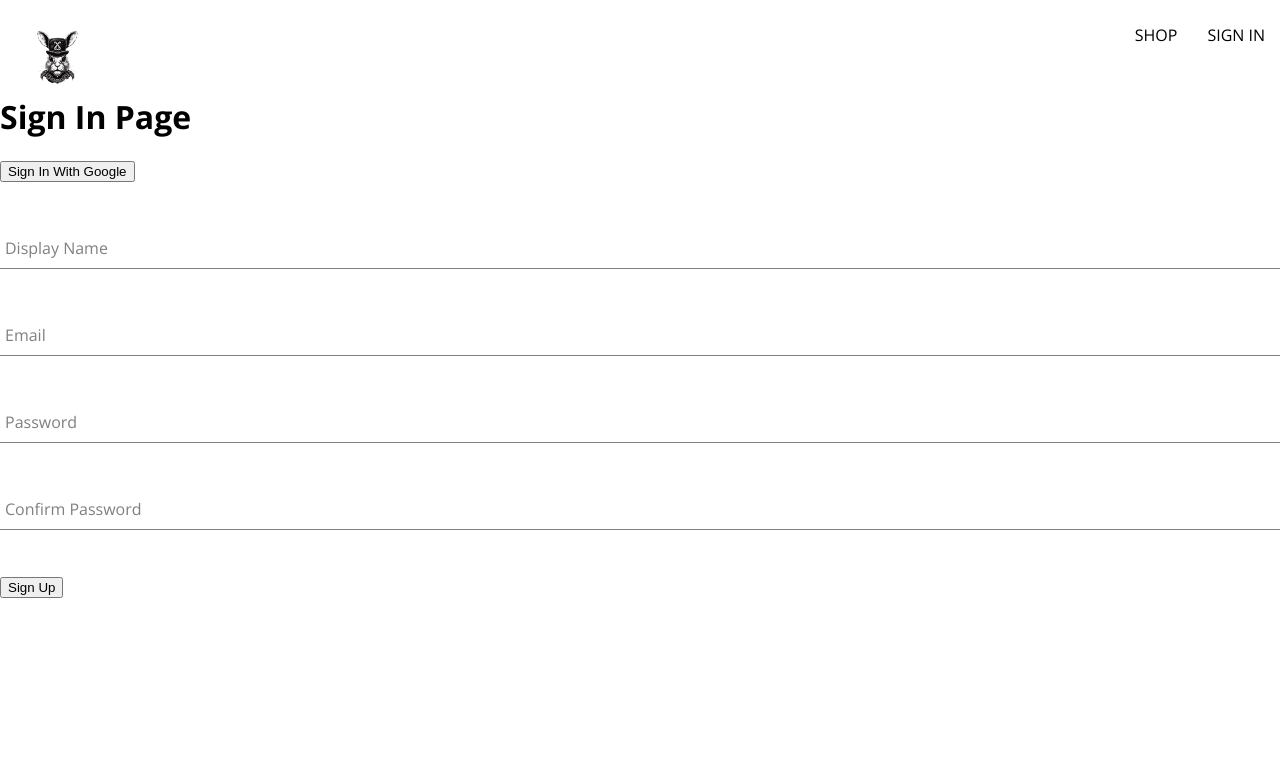
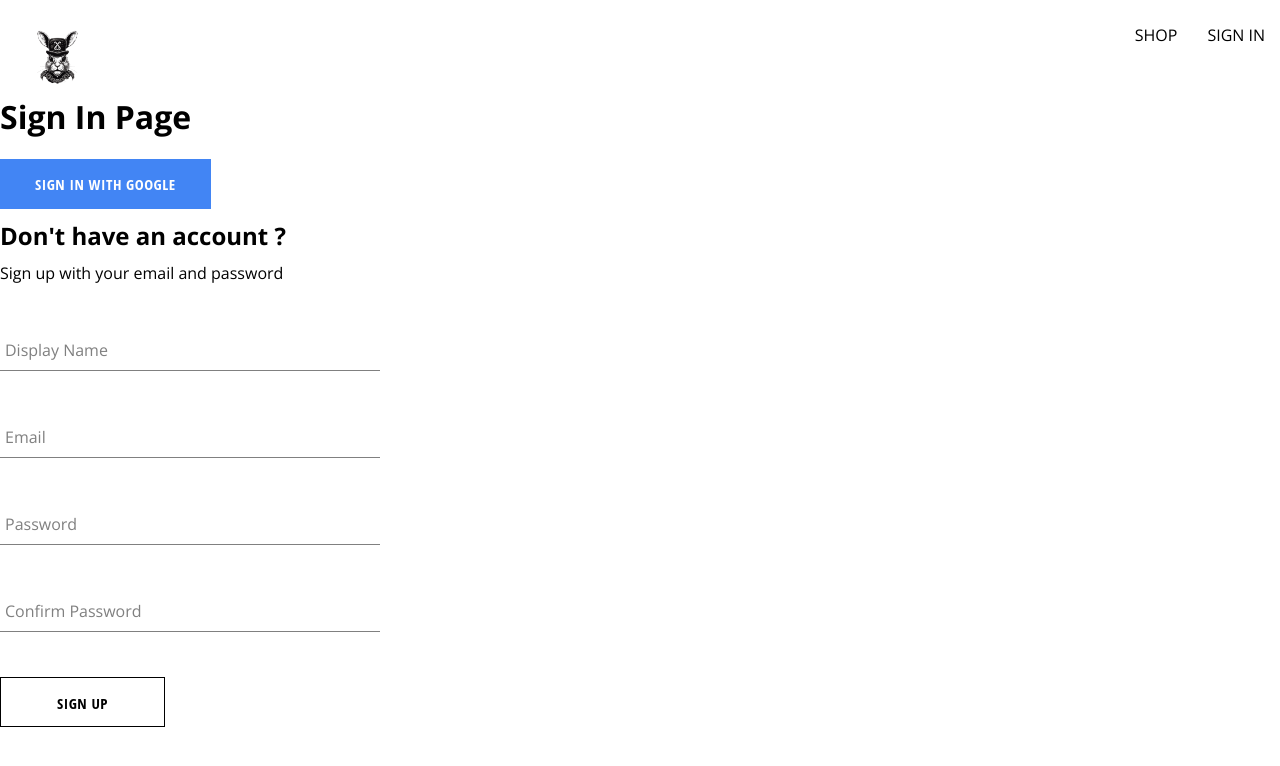
Before and after one commit to Matt-Hamilton-GitHub/bunny-clothes, a React (Create React App) app: page /sign-in in a window 1280 px wide. Shown: the top 766 px of the page. Built offline with nearby package versions, Linux system fonts and the light colour scheme.

Commit message:
sign-up buttons styled

```diff
--- a/package.json
+++ b/package.json
@@ -11,6 +11,7 @@
     "react-dom": "^18.2.0",
     "react-router-dom": "^6.11.2",
     "react-scripts": "5.0.1",
+    "styled-components": "^6.0.0-rc.3",
     "web-vitals": "^2.1.4"
   },
   "scripts": {
--- /dev/null
+++ b/src/components/button/button.component.jsx
@@ -0,0 +1,77 @@
+import React from 'react'
+import styled from 'styled-components'
+
+
+
+const BUTTON_TYPE_CLASSES = {
+    google: 'google-sign-in',
+    inverted: 'inverted'
+}
+
+ const Button = ({children, buttonType, ...otherProps}) => {
+
+
+  return (
+    <Wrapper>
+        <button
+        className={`button-container ${BUTTON_TYPE_CLASSES[buttonType]}`}
+        {...otherProps} >
+            {children}
+        </button>
+    </Wrapper>
+  )
+}
+
+
+export default Button;
+
+const Wrapper = styled.div`
+.button-container {
+    min-width: 165px;
+    width: auto;
+    height: 50px;
+    letter-spacing: 0.5px;
+    line-height: 50px;
+    padding: 0 35px 0 35px;
+    font-size: 15px;
+    background-color: black;
+    color: white;
+    text-transform: uppercase;
+    font-family: 'Open Sans Condensed';
+    font-weight: bolder;
+    border: none;
+    cursor: pointer;
+    display: flex;
+    justify-content: center;
+
+    &:hover {
+      background-color: white;
+      color: black;
+      border: 1px solid black;
+    }
+
+    &.google-sign-in {
+      background-color: #4285f4;
+      color: white;
+
+      &:hover {
+        background-color: #357ae8;
+        border: none;
+      }
+    }
+
+    &.inverted {
+      background-color: white;
+      color: black;
+      border: 1px solid black;
+
+      &:hover {
+        background-color: black;
+        color: white;
+        border: none;
+      }
+    }
+  }
+
+
+`
--- a/src/components/sign-up/SignUp.jsx
+++ b/src/components/sign-up/SignUp.jsx
@@ -3,6 +3,7 @@
 import { useState } from 'react'
 import { createAuthUserWithEmailAndPassword, createUserDocumentFromAuth } from '../../utils/firebase/firebase.utils'
 
+import Button from '../button/button.component'
 import FormInput from '../form-input/FormInput'
 export const SignUp = () => {
 
@@ -48,19 +49,16 @@
     }
 
   return (
-    <Wrapper>
-
-
+    <Wrapper className='sign-up-container'>
+        <h2>Don't have an account ?</h2>
+        <span>Sign up with your email and password</span>
         <form onSubmit={handleSubmit}>
-
-
-
             <FormInput label='Display Name' type="text" required onChange={handleChange} name='displayName' value={displayName}></FormInput>
             <FormInput label='Email' type="email" required onChange={handleChange} name='email' value={email}></FormInput>
             <FormInput label='Password'  type="password" required onChange={handleChange} name='password' value={password}></FormInput>
             <FormInput label='Confirm Password'  type="password" required onChange={handleChange} name='confirmPassword' value={confirmPassword}></FormInput>
 
-            <button type="submit">Sign Up</button>
+            <Button buttonType='inverted' type="submit">Sign Up</Button>
         </form>
     </Wrapper>
   )
@@ -69,4 +67,11 @@
 
 const Wrapper = styled.div`
 
-  `
+display:flex;
+flex-direction: column;
+width: 380px;
+
+h2{
+margin: 10px 0;
+}
+`
--- a/src/routes/sign-in/sign-in.component.jsx
+++ b/src/routes/sign-in/sign-in.component.jsx
@@ -4,6 +4,7 @@
 import styled from 'styled-components'
 import { auth, createUserDocumentFromAuth, signInWithGooglePopup, signInWithGoogleRedirect } from '../../utils/firebase/firebase.utils'
 
+import Button from '../../components/button/button.component'
 import { SignUp } from '../../components/sign-up/SignUp'
 
 const SignIn = () => {
@@ -31,7 +32,7 @@
   return (
    <Wrapper>
     <h1>Sign In Page</h1>
-    <button onClick={logGoogleUser}>Sign In With Google</button>
+    <Button buttonType='google' onClick={logGoogleUser}>Sign In With Google</Button>
     {/* <button onClick={signInWithGoogleRedirect}>Sign In With Google Redirect</button> */}
     <SignUp />
    </Wrapper>
```
Also changed, not shown: 1 other file (tests, documents, lock files or other folders).
